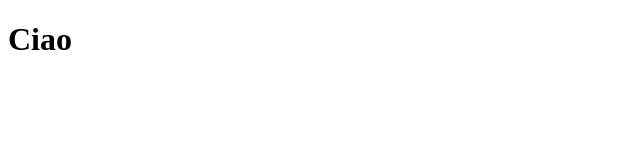
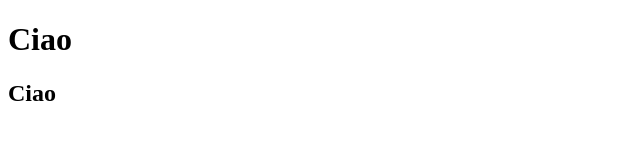
Before and after one commit to Jebby-95/Test-Bottst, a plain HTML site: page index.html in a window 1280 px wide. Shown: the full height of the page, 0-640 px from the left. Drawn offline with Linux system fonts and the light colour scheme.

Commit message:
Navbar added

```diff
--- a/index.html
+++ b/index.html
@@ -13,6 +13,10 @@
     <header>
         <h1>Ciao</h1>
     </header>
+    <!-- Navbar -->
+    <nav>
+        <h2>Ciao</h2>
+    </nav>
 </body>
 
 </html>
```
